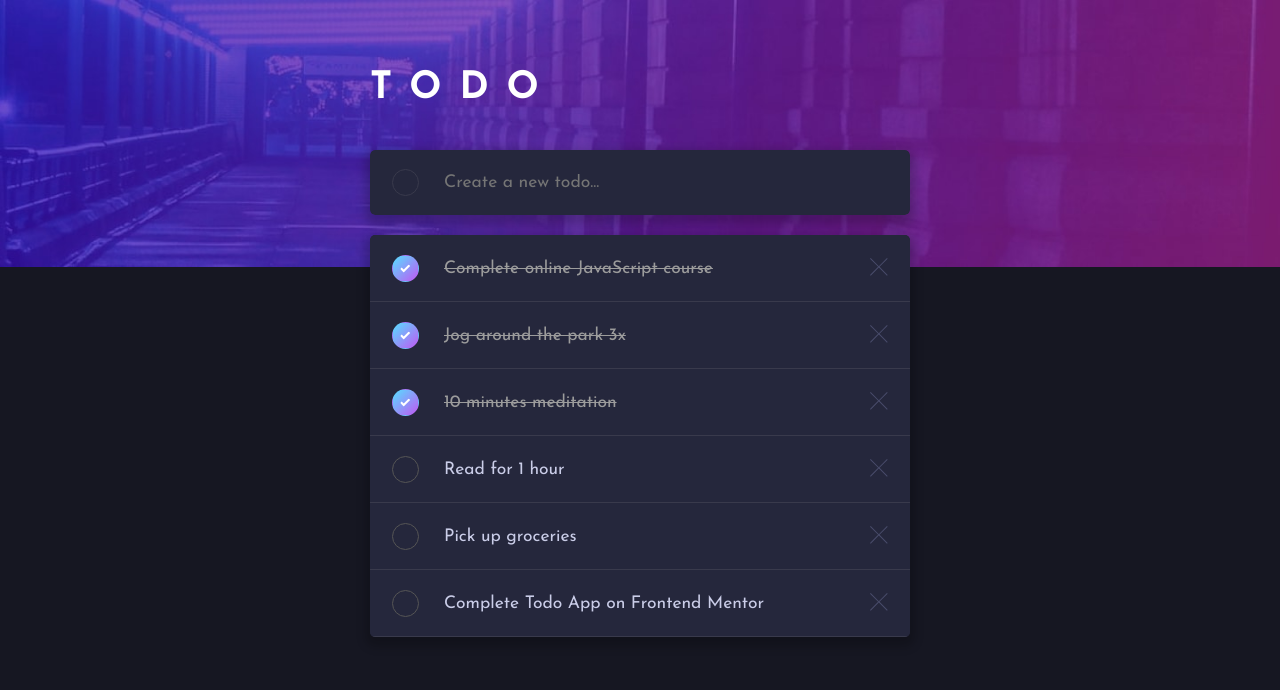
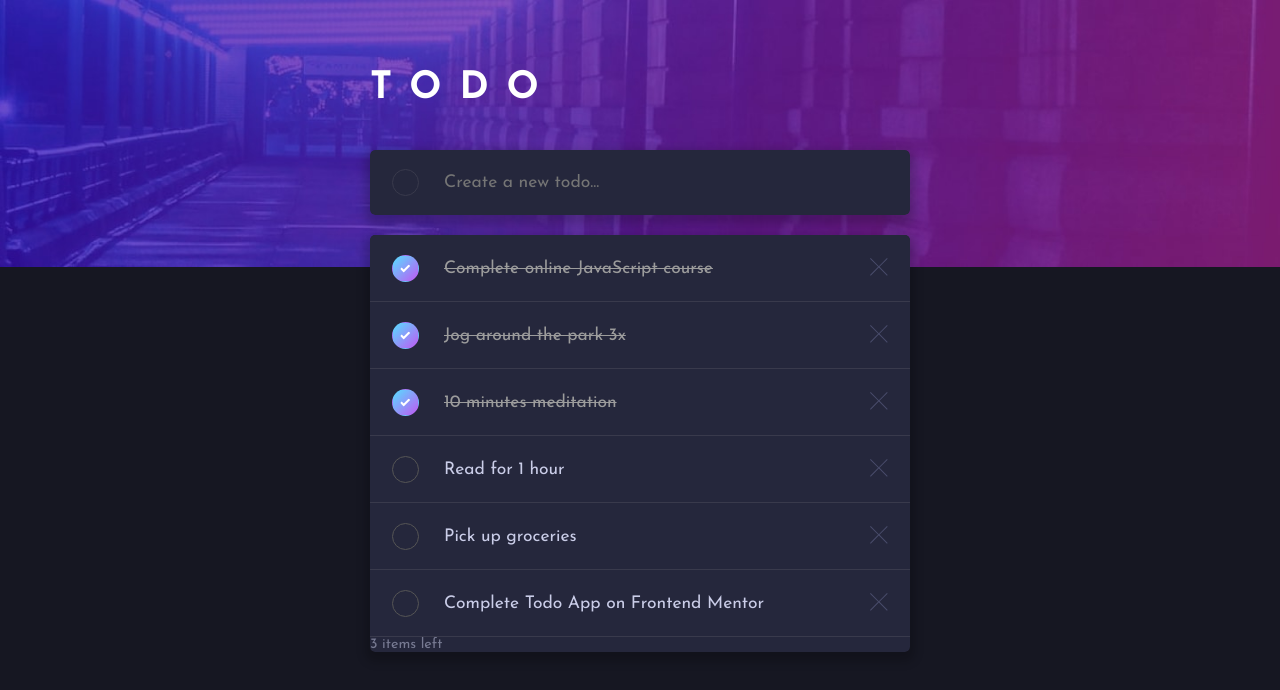
Before and after one commit to RobertK0/todo-app-react-redux, a React (Create React App) app: page / in a window 1280 px wide. Shown: the top 690 px of the page. Built offline with nearby package versions, Linux system fonts and the light colour scheme.

Commit message:
Added unchecked item counter

```diff
--- /dev/null
+++ b/src/components/Footer/Counter.tsx
@@ -0,0 +1,16 @@
+import { useSelector } from "react-redux";
+import { Task } from "../../store";
+import styles from "./Counter.module.css";
+
+const Counter = function () {
+  //TODO :any
+  const tasks = useSelector((state: any) => state.tasks);
+
+  const unchecked = tasks.reduce((acc: number, task: Task) => {
+    return task.checked ? acc : acc + 1;
+  }, 0);
+
+  return <span>{unchecked} items left</span>;
+};
+
+export default Counter;
--- /dev/null
+++ b/src/components/Footer/Footer.module.css
@@ -0,0 +1,7 @@
+.action-bar {
+  color: hsl(234, 11%, 52%);
+  font-size: 0.8rem;
+  display: grid;
+  grid-row-gap: 10px;
+  justify-content: space-between;
+}
--- /dev/null
+++ b/src/components/Footer/Footer.tsx
@@ -0,0 +1,12 @@
+import Counter from "./Counter";
+import styles from "./Footer.module.css";
+
+const Footer = function () {
+  return (
+    <div className={styles["action-bar"]}>
+      <Counter />
+    </div>
+  );
+};
+
+export default Footer;
--- a/src/components/Tasks/TaskContainer.tsx
+++ b/src/components/Tasks/TaskContainer.tsx
@@ -1,3 +1,4 @@
+import Footer from "../Footer/Footer";
 import styles from "./TaskContainer.module.css";
 import TodoList from "./TodoList";
 
@@ -5,6 +6,7 @@ const TaskContainer = function () {
   return (
     <div className={styles["todo-container"]}>
       <TodoList />
+      <Footer />
     </div>
   );
 };
--- a/src/components/Tasks/Todo.tsx
+++ b/src/components/Tasks/Todo.tsx
@@ -13,7 +13,6 @@ const Todo = function (props: { task: Task }) {
 
   const checkHandler = function () {
     dispatch(taskActions.toggleCheck(props.task.id));
-    console.log("yay");
   };
 
   return (
```
Also changed, not shown: src/components/Footer/Counter.module.css (added).
